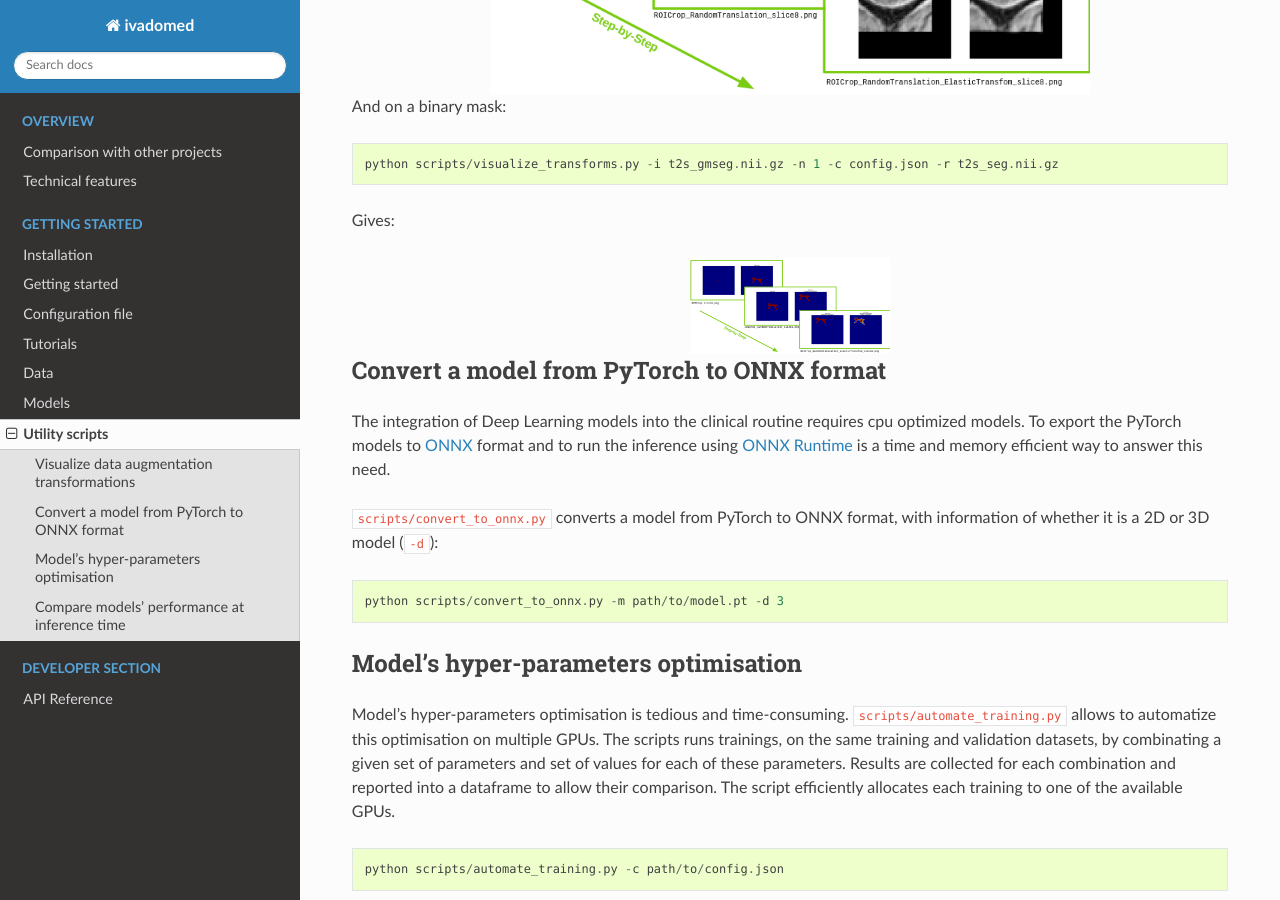
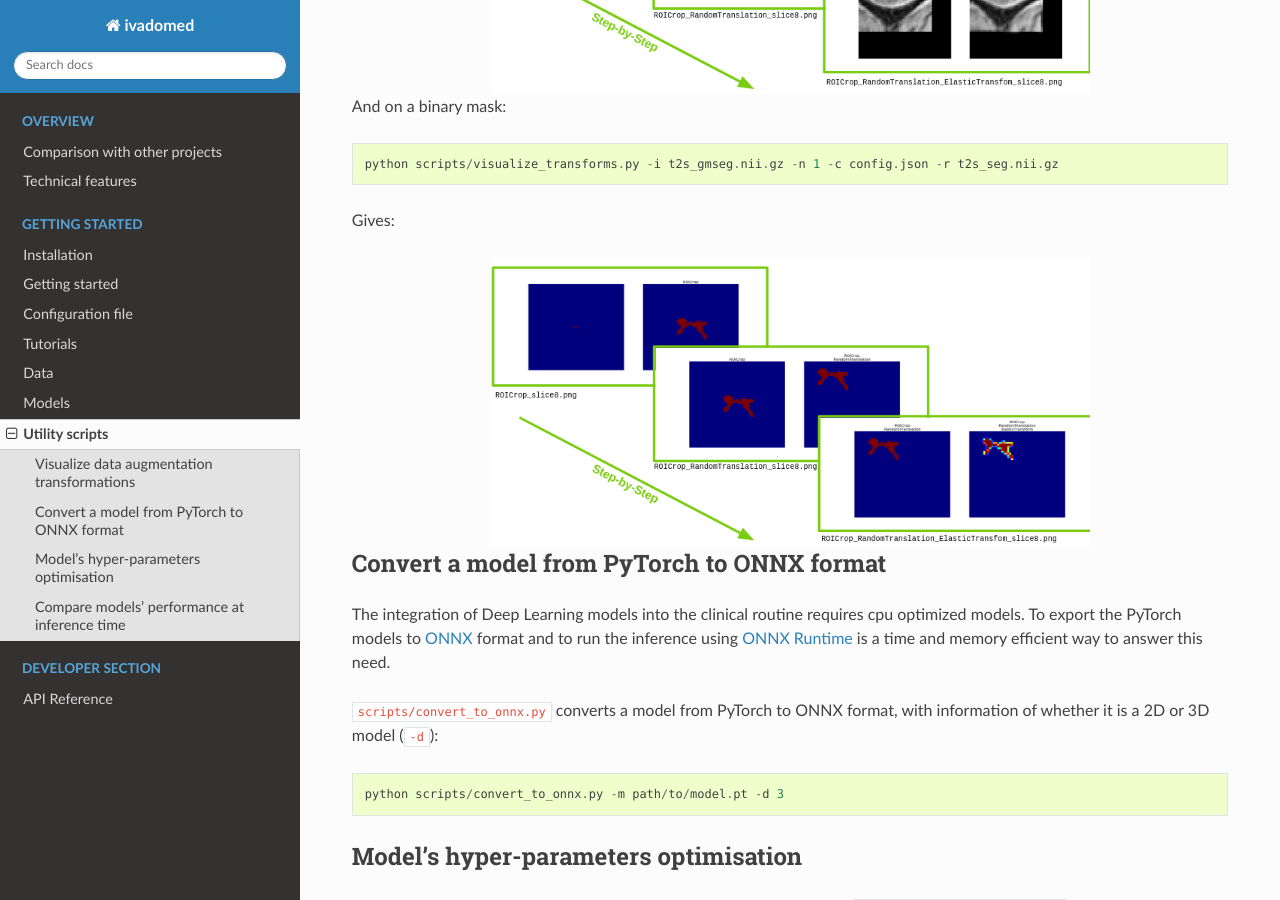
Before and after one commit to ivadomed/ivadomed, a Sphinx documentation site: the page built from docs/source/scripts.rst, in a window 1280 px wide and 900 px high, scrolled down 744 px. Built offline with Sphinx 7.4.7 and the Read the Docs theme 2.0.0, drawn with Linux system fonts in a browser that asks for light colours.

Commit message:
Update docs/source/scripts.rst
Co-authored-by: Julien Cohen-Adad <jcohen@polymtl.ca>

```diff
--- a/docs/source/scripts.rst
+++ b/docs/source/scripts.rst
@@ -26,7 +26,7 @@ And on a binary mask::
 Gives:
 
 .. image:: ../../images/transforms_gt.png
-    :width: 200px
+    :width: 600px
     :align: center
 
 Convert a model from PyTorch to ONNX format
```
